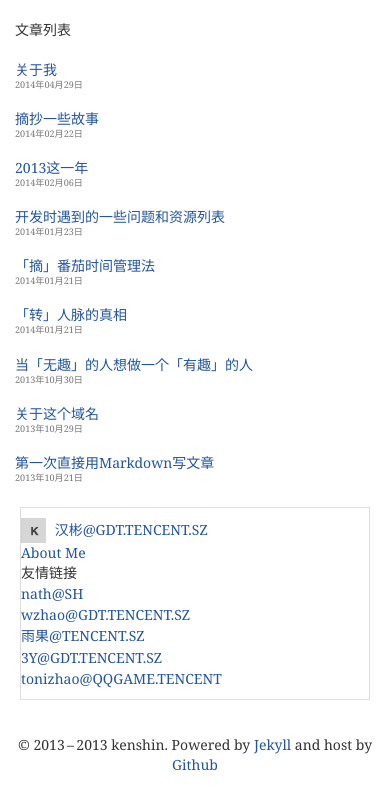
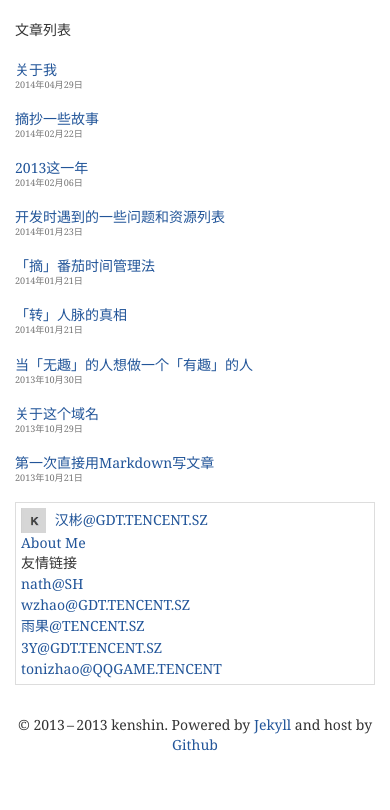
Before and after one commit to kenshinlin/archives, a Jekyll site: the page built from index.html, in a window 390 px wide. Shown: the top 810 px of the page. Built offline with Jekyll 4.4.1, drawn with Linux system fonts in a browser that asks for light colours; nearby versions of some CDN libraries.

Commit message:
Update style.css

```diff
--- a/css/style.css
+++ b/css/style.css
@@ -109,9 +109,7 @@ table {
   }
   .sider{
       border: 1px solid #ddd;
-      margin: 5px;
-      padding-top: 10px;
-      padding-bottom: 10px;
+      padding: 5px;
   }
   .article-pre{display: none;}
 }
```
